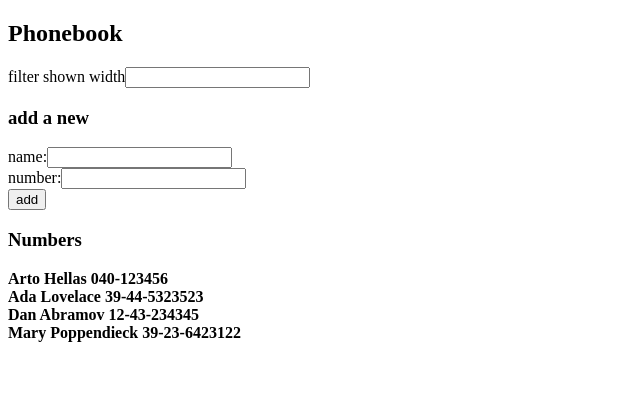
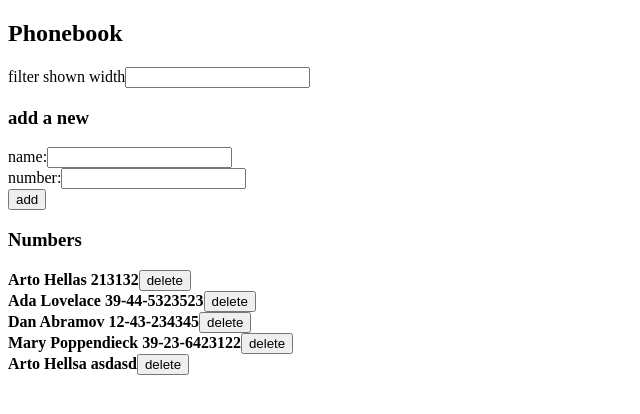
Before and after one commit to lassejon/fullstackopen, a React (Create React App) app in the folder part2/phonebook/: page / in a window 1280 px wide. Shown: the top 414 px of the page, without its empty margins (0-640 px from the left). Built offline with nearby package versions, Linux system fonts and the light colour scheme; data requests are answered from the project's data file.

Commit message:
solved 2.14

```diff
--- a/part2/phonebook/db.json
+++ b/part2/phonebook/db.json
@@ -1,8 +1,8 @@
 {
-  "persons":[
+  "persons": [
     {
       "name": "Arto Hellas",
-      "number": "040-123456",
+      "number": "213132",
       "id": 1
     },
     {
@@ -19,6 +19,11 @@
       "name": "Mary Poppendieck",
       "number": "39-23-6423122",
       "id": 4
+    },
+    {
+      "name": "Arto Hellsa",
+      "id": 5,
+      "number": "asdasd"
     }
   ]
 }
--- a/part2/phonebook/src/App.js
+++ b/part2/phonebook/src/App.js
@@ -2,49 +2,74 @@ import React, { useState, useEffect } from 'react'
 import Filter from "./components/Filter"
 import Form from "./components/Form"
 import Phonebook from "./components/Phonebook"
-import axios from "axios"
+import peopleService from "./services/people"
 
 const App = () => {
 
-  const [persons, setPersons] = useState([])
+  const [people, setPeople] = useState([])
   const [newName, setNewName] = useState('')
   const [newNumber, setNewNumber] = useState('')
   const [newSearch, setNewSearch] = useState('')
-  const [showPersons, setShowPersons] = useState(persons)
-  console.log("asdasd");
+  const [showPeople, setShowPeople] = useState(people)
 
-  const hook = () => {
-    console.log('effect')
-    axios
-      .get('http://localhost:3001/persons')
-      .then(response => {
-        console.log('promise fulfilled')
-        setPersons(response.data)
-        setShowPersons(response.data)
+  useEffect(() => {
+    peopleService
+      .getAll()
+      .then(initialPeople => {
+        console.log(initialPeople);
+        setPeople(initialPeople)
+        setShowPeople(initialPeople)
       })
-  }
+      .catch(error => {
+        console.log(error)
+      })
+  }, [])
 
-  useEffect(hook, [])
-
-  const updatePersons = (event) => {
+  const createPerson = (event) => {
     event.preventDefault();
 
     const person = {
       name: newName,
-      id: persons.length + 1,
       number: newNumber
     }
 
-    if (persons.filter(p => p.name === newName).length > 0) {
-      alert(`${newName} is already added to phonebook`)
+    const samePerson =
+      people.find(p => p.name.toLowerCase() === newName.toLocaleLowerCase())
+
+    if (samePerson !== undefined) {
+      person.id = samePerson.id
+      person.name = samePerson.name
+
+      if(window.confirm(`${newName} is already added to phonebook, replace the old number with a new one?`)) {
+        peopleService
+          .update(person)
+          .then(returnedPerson => {
+            const updatedPeople = people.map(p => p.id !== person.id ? p : returnedPerson)
+            setPeople(updatedPeople)
+            setShowPeople(updatedPeople)
+          })
+          .catch(error => {
+            console.log(samePerson)
+            console.log(person);
+            console.log(error);
+          })
+      }
+
       return
     }
 
-    setNewNumber('');
-    setNewName('');
-    const newPersons = persons.concat(person);
-    setPersons(newPersons)
-    setShowPersons(newPersons)
+    peopleService
+      .create(person)
+      .then(returnPerson => {
+        setNewNumber('');
+        setNewName('');
+        const updatedPeople = people.concat(person);
+        setPeople(updatedPeople)
+        setShowPeople(updatedPeople)
+      })
+      .catch(error => {
+        console.log(error);
+      })
   }
 
   const SearchPersons = (event) => {
@@ -53,7 +78,7 @@ const App = () => {
     const searchValue = event.target.value;
 
     setNewSearch(searchValue);
-    setShowPersons(persons.filter(p => p.name.toLowerCase().includes(searchValue)))
+    setShowPeople(people.filter(p => p.name.toLowerCase().includes(searchValue)))
   }
 
   const handleNameCHange = (event) => {
@@ -62,6 +87,22 @@ const App = () => {
 
   const handleNumberCHange = (event) => {
     setNewNumber(event.target.value)
+  }
+
+  const removePerson = (person) => {
+    const id = person.id
+    if (window.confirm(`Delete ${person.name}`)) {
+      peopleService
+      .remove(id)
+      .then(() => {
+        const newPersons = people.filter(p => p.id !== id);
+        setPeople(newPersons)
+        setShowPeople(newPersons)
+      })
+      .catch(error => {
+        console.log(error);
+      })
+    }
   }
 
   return (
@@ -76,7 +117,7 @@ const App = () => {
       <h3>add a new</h3>
 
       <Form
-        updatePersons={updatePersons}
+        createPerson={createPerson}
         newName={newName}
         newNumber={newNumber}
         handleNameCHange={handleNameCHange}
@@ -86,7 +127,8 @@ const App = () => {
       <h3>Numbers</h3>
 
       <Phonebook
-        persons={showPersons}
+        persons={showPeople}
+        removePerson={removePerson}
       />
 
     </div>
--- a/part2/phonebook/src/components/Form.js
+++ b/part2/phonebook/src/components/Form.js
@@ -1,11 +1,11 @@
 import React from 'react'
 
 const Form = (
-  {updatePersons, newName, newNumber,
+  {createPerson, newName, newNumber,
    handleNameCHange, handleNumberCHange}
 ) => {
   return (
-    <form onSubmit={updatePersons}>
+    <form onSubmit={createPerson}>
       <div>
         name:
         <input
--- a/part2/phonebook/src/components/Phonebook.js
+++ b/part2/phonebook/src/components/Phonebook.js
@@ -1,11 +1,16 @@
-const Phonebook = ( {persons} ) => {
+const Phonebook = ( {persons, removePerson} ) => {
   return (
     <div>
-      {persons.map(person =>
-        <div key={person.id}>
-          <b>{person.name} {person.number}</b>
-        </div>
-      )}
+      {persons.map(person => {
+        return (
+          <div key={person.id}>
+            <div>
+            <b>{person.name} {person.number}</b>
+            <button onClick={() => removePerson(person)}>delete</button>
+            </div>
+          </div>
+        )
+      })}
     </div>
   )
 }
--- /dev/null
+++ b/part2/phonebook/src/services/people.js
@@ -0,0 +1,26 @@
+import axios from 'axios'
+const baseUrl = 'http://localhost:3001/persons'
+
+const getAll = () => {
+  const request = axios.get(baseUrl)
+  return request.then(response => response.data)
+}
+
+const create = newObject => {
+  const request = axios.post(baseUrl, newObject)
+  return request.then(response => response.data)
+}
+
+const update = (person) => {
+  const id = person.id;
+  console.log(person, person.id);
+  const request = axios.put(`${baseUrl}/${id}`, person)
+  return request.then(response => response.data)
+}
+
+const remove = id => {
+  const request = axios.delete(`${baseUrl}/${id}`)
+  return request.then()
+}
+
+export default { getAll, create, update ,remove }
```
